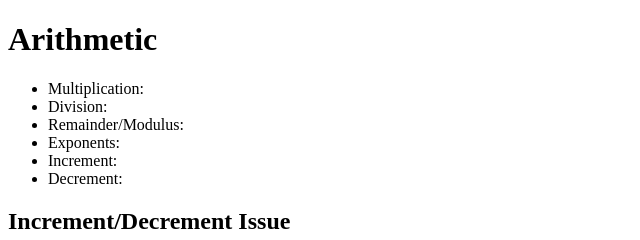
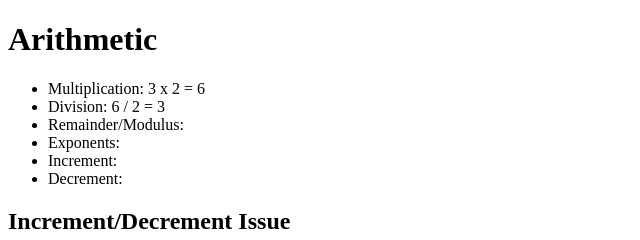
Before and after one commit to haley09/N220, a plain HTML site: page Week-2/basics.html in a window 1280 px wide. Shown: the top 240 px of the page, 0-640 px from the left. Drawn offline with Linux system fonts and the light colour scheme.

Commit message:
mades additions

```diff
--- a/Week-2/basics.html
+++ b/Week-2/basics.html
@@ -38,8 +38,14 @@
 
     <script>
         //base for elements: document.getElementById('').innerHTML +=
+        //const myName = "Haley";
+        let myName = "Haley";
+
+        console.log(myName)
+
         //Arithmetic
-
+        document.getElementById('multi').innerHTML += " 3 x 2 = " + 3 * 2;
+        document.getElementById('division').innerHTML += "6 / 2 = " + 6 / 2;
 
 
 
```
